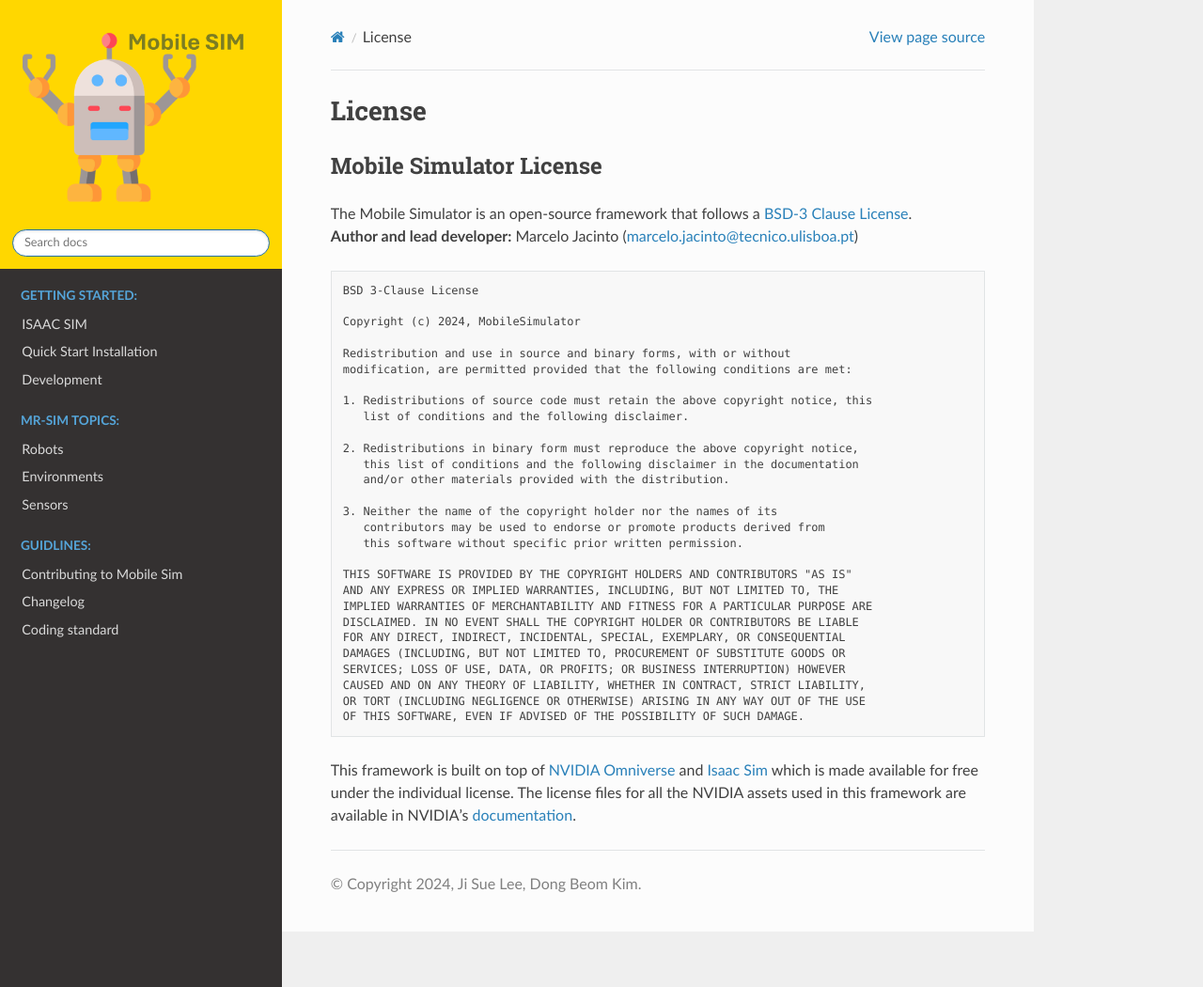
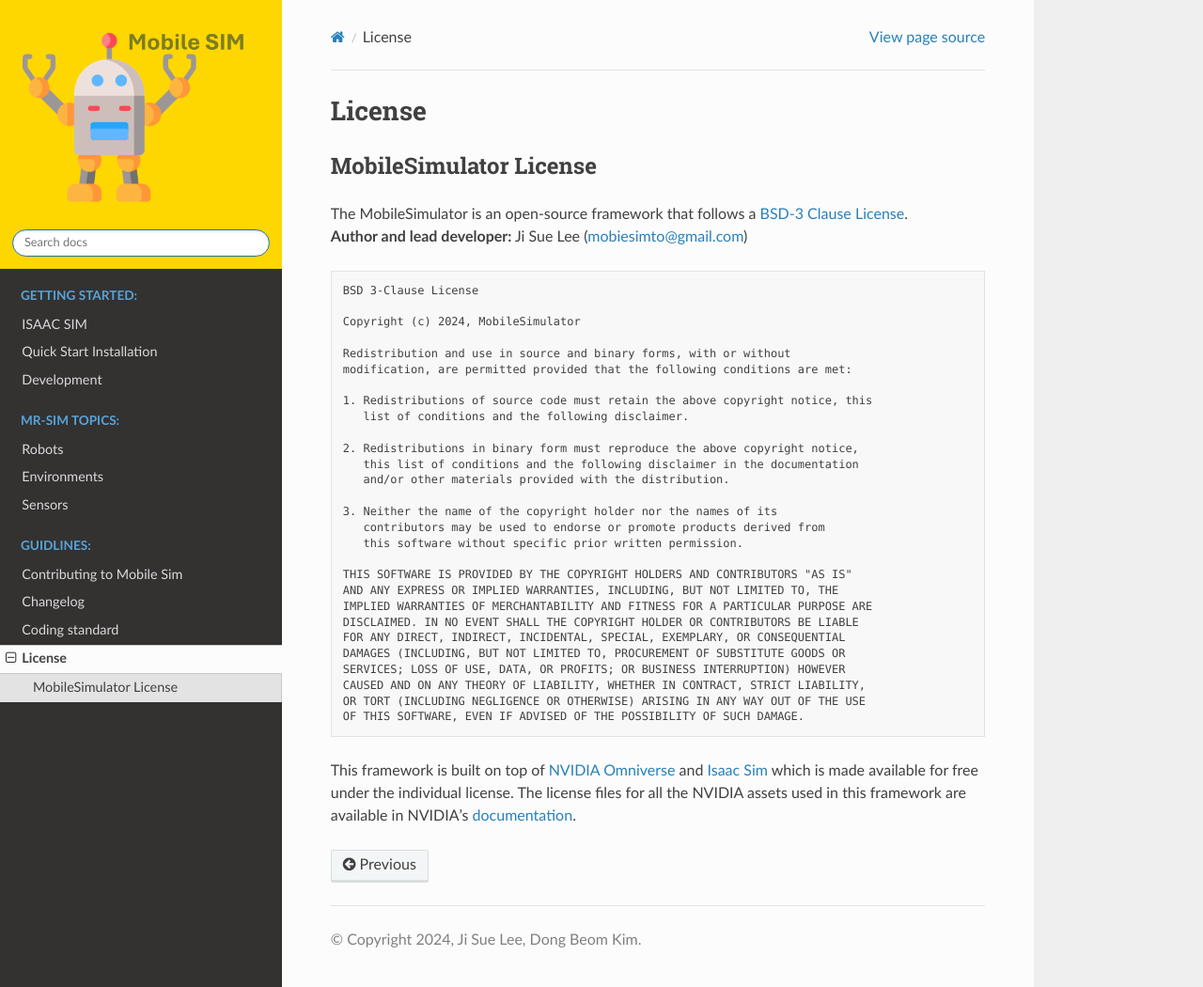
Before and after one commit to MobileSimulator/MobileSimulator, a Sphinx documentation site: the page built from docs/source/references/license.rst, in a window 1280 px wide and 1050 px high. Shown: the whole window at 94% size. Built offline with Sphinx 7.4.7 and the Read the Docs theme 2.0.0, drawn with Linux system fonts in a browser that asks for light colours.

Commit message:
license update

```diff
--- a/docs/index.rst
+++ b/docs/index.rst
@@ -53,6 +53,7 @@ The **Mobile Robot Simulator** is an open-source framework, started by Ji Sue Le
    source/references/contributing
    source/references/changelog
    source/references/standard
+   source/references/license
 
 Indices and tables
 ==================
--- a/docs/source/references/license.rst
+++ b/docs/source/references/license.rst
@@ -1,11 +1,11 @@
 License
 =======
 
-Mobile Simulator License
+MobileSimulator License
 ------------------------
 
-| The Mobile Simulator is an open-source framework that follows a `BSD-3 Clause License <https://opensource.org/licenses/BSD-3-Clause/>`__.
-| **Author and lead developer:** Marcelo Jacinto (marcelo.jacinto@tecnico.ulisboa.pt)
+| The MobileSimulator is an open-source framework that follows a `BSD-3 Clause License <https://opensource.org/licenses/BSD-3-Clause/>`__.
+| **Author and lead developer:** Ji Sue Lee (mobiesimto@gmail.com)
 
 .. code-block:: text
 
```
